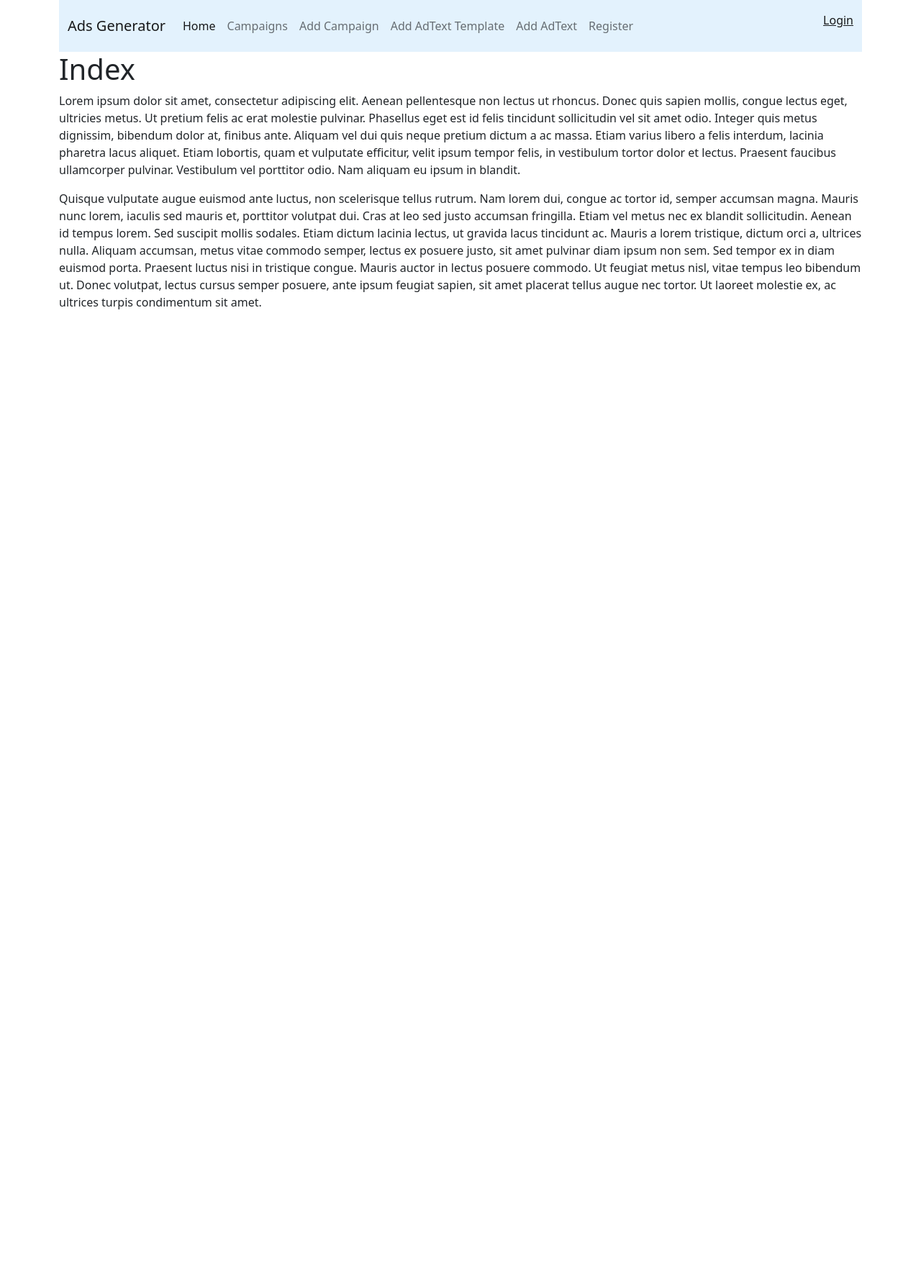
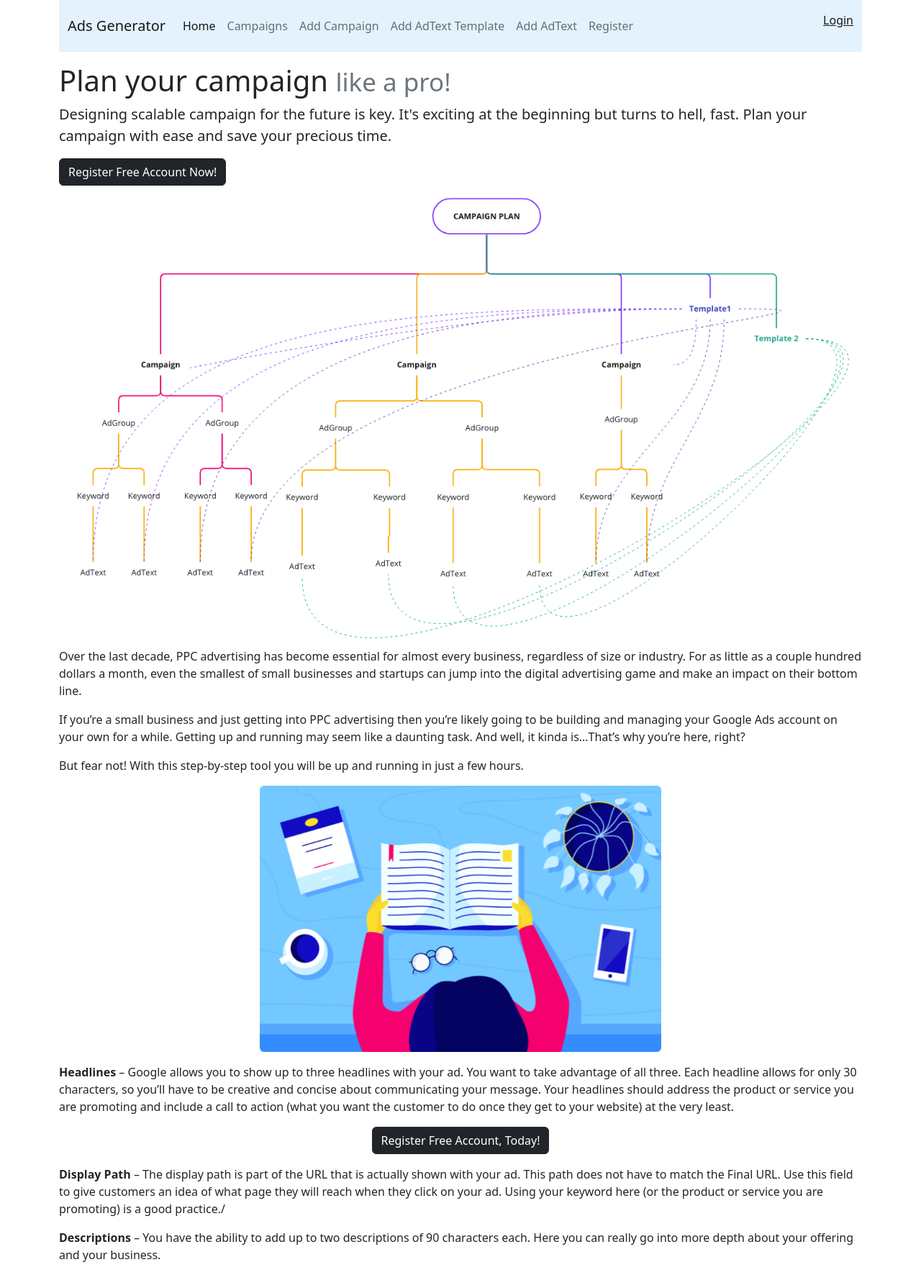
Before and after one commit to kasiabauer/Ads_Generator, a Django app: page / in a window 1280 px wide. Shown: the whole page at 72% size. Before the commit the page ends 430 px from the top, so only its background shows below. Run offline with Django 4.2, Linux system fonts and the light colour scheme.

Commit message:
Added static files (images) & pimped-up home page (index).

```diff
--- a/templates/base.html
+++ b/templates/base.html
@@ -15,25 +15,38 @@
     {% include 'nav.html' %}
     {{ msg }}
     {% block content %}
-    <h1>Index</h1>
-    <p>Lorem ipsum dolor sit amet, consectetur adipiscing elit. Aenean pellentesque non lectus ut rhoncus. Donec quis
-        sapien mollis, congue lectus eget, ultricies metus. Ut pretium felis ac erat molestie pulvinar. Phasellus eget
-        est id felis tincidunt sollicitudin vel sit amet odio. Integer quis metus dignissim, bibendum dolor at, finibus
-        ante. Aliquam vel dui quis neque pretium dictum a ac massa. Etiam varius libero a felis interdum, lacinia
-        pharetra lacus aliquet. Etiam lobortis, quam et vulputate efficitur, velit ipsum tempor felis, in vestibulum
-        tortor dolor et lectus. Praesent faucibus ullamcorper pulvinar. Vestibulum vel porttitor odio. Nam aliquam
-        eu ipsum in blandit.
-    </p>
+    <h1>Plan your campaign <small class="text-muted">like a pro!</small></h1>
+        {% load static %}
+        <p class="lead m-10">
+        Designing scalable campaign for the future is key. It's exciting at the beginning but turns to hell, fast.
+        Plan your campaign with ease and save your precious time.
+        </p>
+        <button onclick="location.href='register/'" type="button" class="btn btn-dark btn-l">
+            Register Free Account Now!</button>
 
-    <p>Quisque vulputate augue euismod ante luctus, non scelerisque tellus rutrum. Nam lorem dui, congue ac tortor id,
-        semper accumsan magna. Mauris nunc lorem, iaculis sed mauris et, porttitor volutpat dui. Cras at leo sed justo
-        accumsan fringilla. Etiam vel metus nec ex blandit sollicitudin. Aenean id tempus lorem. Sed suscipit mollis
-        sodales. Etiam dictum lacinia lectus, ut gravida lacus tincidunt ac. Mauris a lorem tristique, dictum orci a,
-        ultrices nulla. Aliquam accumsan, metus vitae commodo semper, lectus ex posuere justo, sit amet pulvinar diam
-        ipsum non sem. Sed tempor ex in diam euismod porta. Praesent luctus nisi in tristique congue. Mauris auctor in
-        lectus posuere commodo. Ut feugiat metus nisl, vitae tempus leo bibendum ut. Donec volutpat, lectus cursus
-        semper posuere, ante ipsum feugiat sapien, sit amet placerat tellus augue nec tortor. Ut laoreet molestie ex,
-        ac ultrices turpis condimentum sit amet.</p>
+        <img src="{% static 'home-page-intro.png' %}" class="img-fluid rounded" alt="My image">
+
+    <p>Over the last decade, PPC advertising has become essential for almost every business, regardless of size or
+        industry. For as little as a couple hundred dollars a month, even the smallest of small businesses and startups
+        can jump into the digital advertising game and make an impact on their bottom line.</p>
+    <p>If you’re a small business and just getting into PPC advertising then you’re likely going to be building and
+        managing your Google Ads account on your own for a while. Getting up and running may seem like a daunting task.
+        And well, it kinda is…That’s why you’re here, right?</p>
+    <p>But fear not! With this step-by-step tool you will be up and running in just a few hours.</p>
+
+        <img src="{% static 'plan-campaign.png' %}" class="img-fluid rounded mx-auto d-block w-50" alt="My image">
+
+    <p class="mt-3"><strong>Headlines</strong> – Google allows you to show up to three headlines with your ad. You want to take advantage of all
+        three. Each headline allows for only 30 characters, so you’ll have to be creative and concise about
+        communicating your message. Your headlines should address the product or service you are promoting and include
+        a call to action (what you want the customer to do once they get to your website) at the very least.</p>
+                        <button onclick="location.href='register/'" type="button" class="btn btn-dark btn-l mx-auto d-block">
+                    Register Free Account, Today!</button>
+    <p class="mt-3"><strong>Display Path</strong> – The display path is part of the URL that is actually shown with your ad. This path does not have
+        to match the Final URL. Use this field to give customers an idea of what page they will reach when they click
+        on your ad. Using your keyword here (or the product or service you are promoting) is a good practice./<p>
+    <p><strong>Descriptions</strong> – You have the ability to add up to two descriptions of 90 characters each. Here you can really
+        go into more depth about your offering and your business.</p>
     {% endblock %}
 
     <script src="https://cdn.jsdelivr.net/npm/@popperjs/core@2.11.6/dist/umd/popper.min.js"
--- a/templates/nav.html
+++ b/templates/nav.html
@@ -1,4 +1,4 @@
-    <nav class="navbar navbar-expand-lg" style="background-color: #e3f2fd;">
+    <nav class="navbar navbar-expand-lg mb-3" style="background-color: #e3f2fd; ">
       <div class="container-fluid">
         <a class="navbar-brand" href="#">Ads Generator</a>
         <button class="navbar-toggler" type="button" data-bs-toggle="collapse" data-bs-target="#navbarText" aria-controls="navbarText" aria-expanded="false" aria-label="Toggle navigation">
```
Also changed, not shown: Ads_Generator/static/home-page-intro.png (added), Ads_Generator/static/plan-campaign.png (added).
